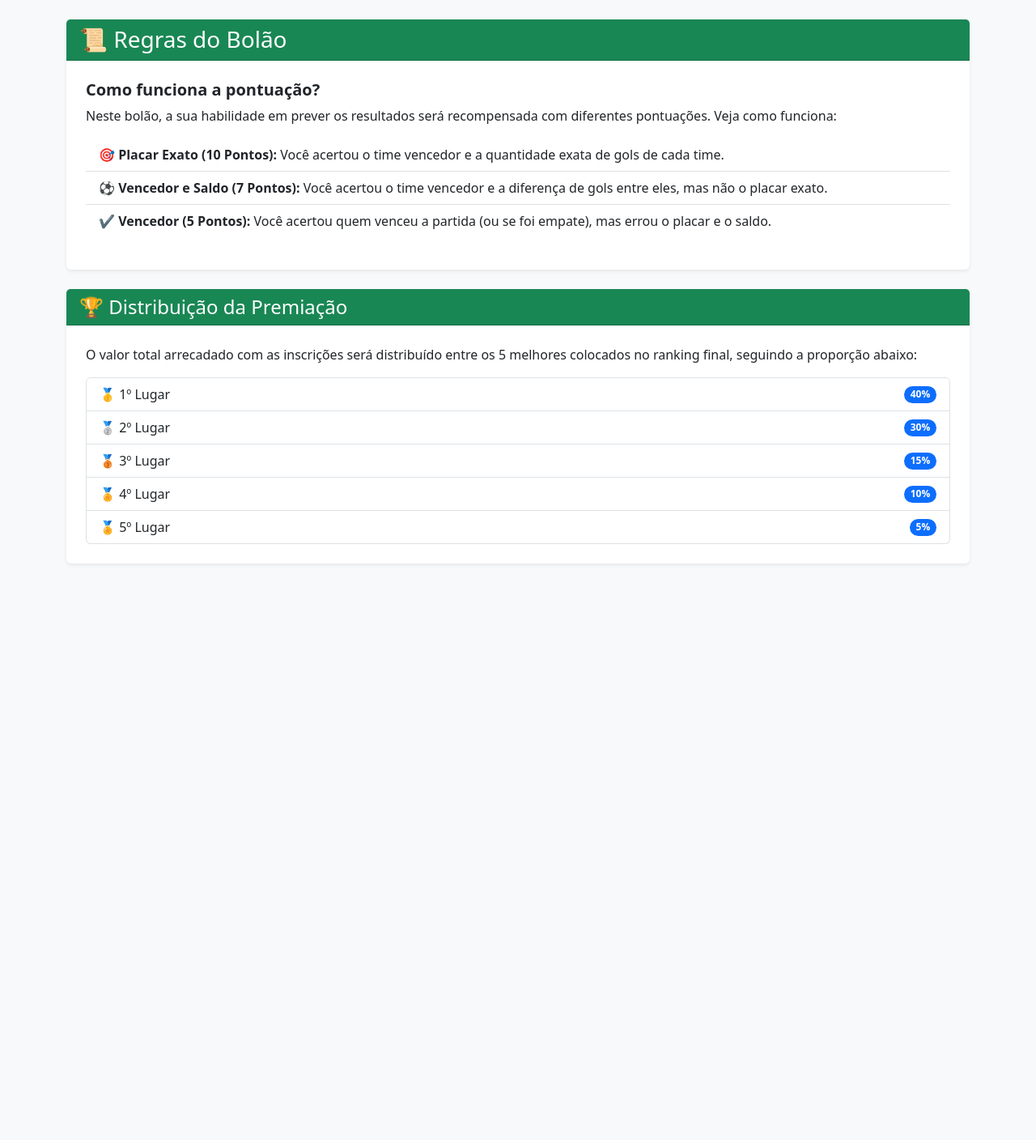
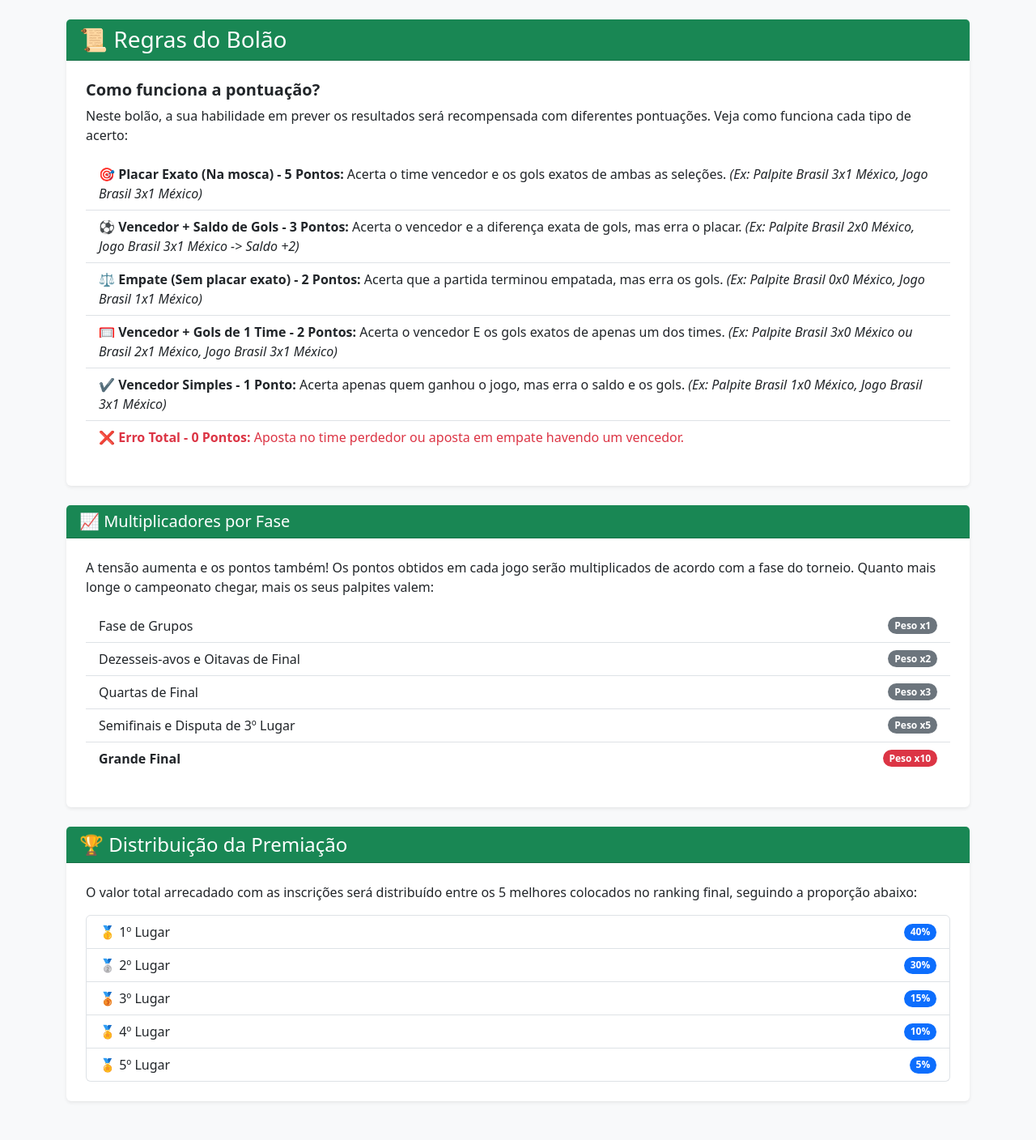
Before and after one commit to GustavoLCB/bolao-copa-2026, a Django app: page /regras/ in a window 1280 px wide. Shown: the part 56-1464 px from the top of the page at 81% size. Before the commit the page ends 753 px from the top, so only its background shows below. Run offline with Django 5.2, Linux system fonts and the light colour scheme; the visitor is signed in with stand-in values (Sample User, id 1).

Commit message:
Atualiza regras.html com o texto completo do documento e multiplicadores

```diff
--- a/core/templates/regras.html
+++ b/core/templates/regras.html
@@ -33,12 +33,47 @@
             </div>
             <div class="card-body p-4">
                 <h5 class="card-title fw-bold">Como funciona a pontuação?</h5>
-                <p class="card-text">Neste bolão, a sua habilidade em prever os resultados será recompensada com diferentes pontuações. Veja como funciona:</p>
+                <p class="card-text">Neste bolão, a sua habilidade em prever os resultados será recompensada com diferentes pontuações. Veja como funciona cada tipo de acerto:</p>
 
                 <ul class="list-group list-group-flush mb-3">
-                    <li class="list-group-item">🎯 <strong>Placar Exato (10 Pontos):</strong> Você acertou o time vencedor e a quantidade exata de gols de cada time.</li>
-                    <li class="list-group-item">⚽ <strong>Vencedor e Saldo (7 Pontos):</strong> Você acertou o time vencedor e a diferença de gols entre eles, mas não o placar exato.</li>
-                    <li class="list-group-item">✔️ <strong>Vencedor (5 Pontos):</strong> Você acertou quem venceu a partida (ou se foi empate), mas errou o placar e o saldo.</li>
+                    <li class="list-group-item">🎯 <strong>Placar Exato (Na mosca) - 5 Pontos:</strong> Acerta o time vencedor e os gols exatos de ambas as seleções. <em>(Ex: Palpite Brasil 3x1 México, Jogo Brasil 3x1 México)</em></li>
+                    <li class="list-group-item">⚽ <strong>Vencedor + Saldo de Gols - 3 Pontos:</strong> Acerta o vencedor e a diferença exata de gols, mas erra o placar. <em>(Ex: Palpite Brasil 2x0 México, Jogo Brasil 3x1 México -> Saldo +2)</em></li>
+                    <li class="list-group-item">⚖️ <strong>Empate (Sem placar exato) - 2 Pontos:</strong> Acerta que a partida terminou empatada, mas erra os gols. <em>(Ex: Palpite Brasil 0x0 México, Jogo Brasil 1x1 México)</em></li>
+                    <li class="list-group-item">🥅 <strong>Vencedor + Gols de 1 Time - 2 Pontos:</strong> Acerta o vencedor E os gols exatos de apenas um dos times. <em>(Ex: Palpite Brasil 3x0 México ou Brasil 2x1 México, Jogo Brasil 3x1 México)</em></li>
+                    <li class="list-group-item">✔️ <strong>Vencedor Simples - 1 Ponto:</strong> Acerta apenas quem ganhou o jogo, mas erra o saldo e os gols. <em>(Ex: Palpite Brasil 1x0 México, Jogo Brasil 3x1 México)</em></li>
+                    <li class="list-group-item text-danger">❌ <strong>Erro Total - 0 Pontos:</strong> Aposta no time perdedor ou aposta em empate havendo um vencedor.</li>
+                </ul>
+            </div>
+        </div>
+
+        <div class="card shadow-sm mb-4 border-0">
+            <div class="card-header bg-success text-white">
+                <h5 class="mb-0">📈 Multiplicadores por Fase</h5>
+            </div>
+            <div class="card-body p-4">
+                <p>A tensão aumenta e os pontos também! Os pontos obtidos em cada jogo serão multiplicados de acordo com a fase do torneio. Quanto mais longe o campeonato chegar, mais os seus palpites valem:</p>
+
+                <ul class="list-group list-group-flush mb-3">
+                    <li class="list-group-item d-flex justify-content-between align-items-center">
+                        Fase de Grupos
+                        <span class="badge bg-secondary rounded-pill">Peso x1</span>
+                    </li>
+                    <li class="list-group-item d-flex justify-content-between align-items-center">
+                        Dezesseis-avos e Oitavas de Final
+                        <span class="badge bg-secondary rounded-pill">Peso x2</span>
+                    </li>
+                    <li class="list-group-item d-flex justify-content-between align-items-center">
+                        Quartas de Final
+                        <span class="badge bg-secondary rounded-pill">Peso x3</span>
+                    </li>
+                    <li class="list-group-item d-flex justify-content-between align-items-center">
+                        Semifinais e Disputa de 3º Lugar
+                        <span class="badge bg-secondary rounded-pill">Peso x5</span>
+                    </li>
+                    <li class="list-group-item d-flex justify-content-between align-items-center">
+                        <strong>Grande Final</strong>
+                        <span class="badge bg-danger rounded-pill">Peso x10</span>
+                    </li>
                 </ul>
             </div>
         </div>
```
Also changed, not shown: 1 other file.
